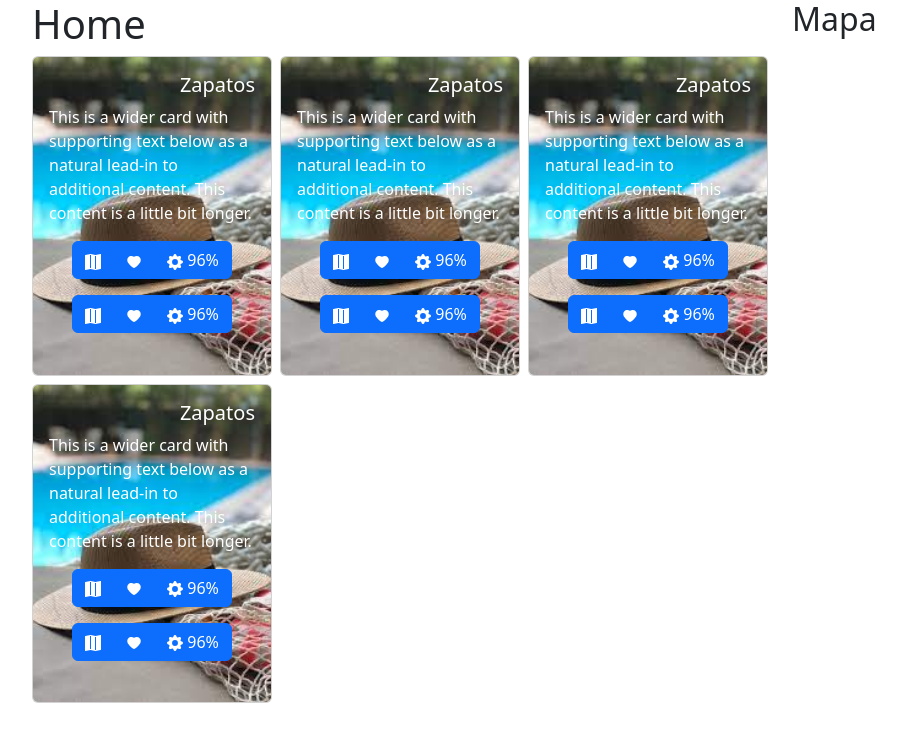
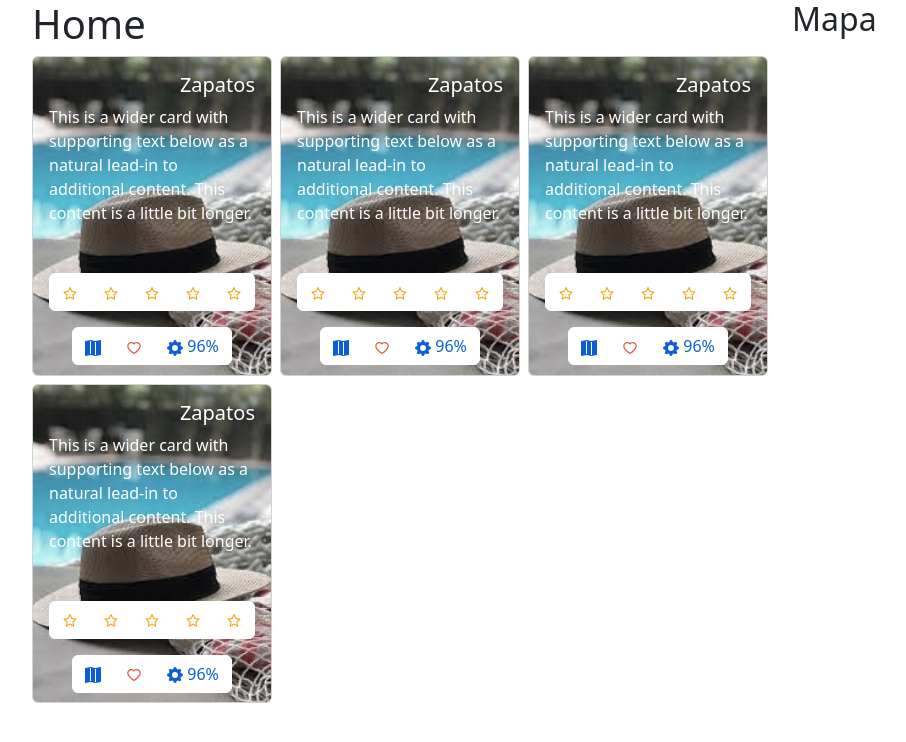
Before and after one commit to No-Country/S3-04-M-Python-React, a React (Create React App) app in the folder urclothes/reactapp/: page / in a window 1280 px wide. Shown: the top 742 px of the page, without its empty margins (50-956 px from the left). Built offline with nearby package versions, Linux system fonts and the light colour scheme.

Commit message:
Complete los estilos y actualice los componentes faltantes

```diff
--- a/urclothes/reactapp/src/App.css
+++ b/urclothes/reactapp/src/App.css
@@ -30,6 +30,10 @@ body, html {
   height: 22rem;
 }
 
+.card-img {
+  filter: saturate(0.5);
+}
+
 
 /* Gradient animado */
 .css-selector {
--- a/urclothes/reactapp/src/components/boton.js
+++ b/urclothes/reactapp/src/components/boton.js
@@ -1,25 +1,31 @@
 import React from 'react';
 import { Button } from 'react-bootstrap';
 
-export default function Boton({title, onClick, styles, icons}) {
+export default function Boton({title, onClick, styles, iconLeft, iconRight}) {
 
-  const icon = {
-    display: 'none'
-  }
+  // const icon = {
+  //   display: 'none'
+  // }
 
   return (
         <Button
           onClick={onClick}
-          style={styles}
+          style={{padding: '12px', borderRadius: '5px', ...styles}}
         >
-          {icons !== undefined ?
+          {iconLeft !== undefined ?
             <span style={{paddingRight: 10}}>
-                {icons}
+                {iconLeft}
             </span> : null
           }
 
             {title}
 
+            {iconRight !== undefined ?
+            <span style={{paddingLeft: 10}}>
+                {iconRight}
+            </span> : null
+          }
+
         </Button>
   )
 }
--- a/urclothes/reactapp/src/components/btnGroup.js
+++ b/urclothes/reactapp/src/components/btnGroup.js
@@ -6,20 +6,42 @@ import {BsFillMapFill} from 'react-icons/bs';
 import {AiOutlineHeart , AiFillHeart} from 'react-icons/ai';
 import {BsFillGearFill} from 'react-icons/bs'
 
-export default function BtnGroup() {
+export default function BtnGroup({stylesMap, stylesHeart, stylesGear, onClickMap, onClickHeart, onClickGear}) {
 
     // manejar estado con useState
-    const heart = true;
+    const heart = false;
     const porcentaje = '96%'
+
+
 
   return (
     <ButtonGroup aria-label="Basic example">
-        <Button ><BsFillMapFill /></Button>
+        <Button
+            style={{color: '#0b5ed7', backgroundColor: '#FFFFFF', borderColor: '#fff',...stylesMap}}
+            onClick={onClickMap}
+            >
+            <BsFillMapFill />
+        </Button>
         { heart !== false  ?
-        <Button ><AiFillHeart /></Button> :
-        <Button ><AiOutlineHeart /></Button>
+        <Button
+            style={{color: '#de5b3e', backgroundColor: '#FFF', borderColor: '#fff',...stylesHeart}}
+            onClick={onClickHeart}
+            >
+            <AiFillHeart />
+        </Button> :
+        <Button
+            style={{color: '#de5b3e', backgroundColor: '#fff', borderColor: '#fff',...stylesHeart}}
+            onClick={onClickHeart}
+            >
+            <AiOutlineHeart style={{borderColor: '#de5b3e'}}/>
+        </Button>
         }
-        <Button ><BsFillGearFill /> {' '}{porcentaje}</Button>
+        <Button
+            style={{color: '#0b5ed7', backgroundColor: '#FFFFFF', borderColor: '#fff',...stylesGear}}
+            onClick={onClickGear}
+            >
+            <BsFillGearFill /> {' '}{porcentaje}
+        </Button>
     </ButtonGroup>
   )
 }
--- /dev/null
+++ b/urclothes/reactapp/src/components/ratingStars.js
@@ -0,0 +1,27 @@
+import React from 'react'
+import Button from 'react-bootstrap/Button';
+import ButtonGroup from 'react-bootstrap/ButtonGroup';
+import {AiFillStar} from 'react-icons/ai';
+import {AiOutlineStar} from 'react-icons/ai';
+
+export default function ratingStars() {
+    const ratings = [1,2,3,4,5];
+
+    const onClickRating = (e) => {
+        alert(e)
+    }
+
+  return (
+    <ButtonGroup aria-label="Basic example">
+    {ratings.map((rating, i) => (
+        <Button
+            style={{color: '#FDA21A', backgroundColor: '#FFFFFF', borderColor: '#fff'}}
+            onClick={e => {onClickRating(rating)}}
+            key = {i}
+            >
+            <AiOutlineStar />
+        </Button>
+    ))}
+</ButtonGroup>
+  )
+}
--- a/urclothes/reactapp/src/page/login.js
+++ b/urclothes/reactapp/src/page/login.js
@@ -72,13 +72,13 @@ export default function login() {
                         title='Google'
                         onClick={handleClick}
                         styles={googleBtnStyle}
-                        icons={<FcGoogle />}
+                        iconLeft={<FcGoogle />}
                         />
                     <Boton
                         title='Facebook'
                         onClick={handleFacebook}
                         styles={facebookBtnStyle}
-                        icons={<BsFacebook />}
+                        iconLeft={<BsFacebook />}
                         />
                 </div>
             </Form>
--- a/urclothes/reactapp/src/page/register.js
+++ b/urclothes/reactapp/src/page/register.js
@@ -74,13 +74,13 @@ export default function Registro() {
                         title='Google'
                         onClick={handleClick}
                         styles={googleBtnStyle}
-                        icons={<FcGoogle />}
+                        iconLeft={<FcGoogle />}
                         />
                     <Boton
                         title='Facebook'
                         onClick={handleFacebook}
                         styles={facebookBtnStyle}
-                        icons={<BsFacebook />}
+                        iconLeft={<BsFacebook />}
                         />
                 </div>
             </Form>
```
Also changed, not shown: urclothes/reactapp/src/components/tarjeta.js.
